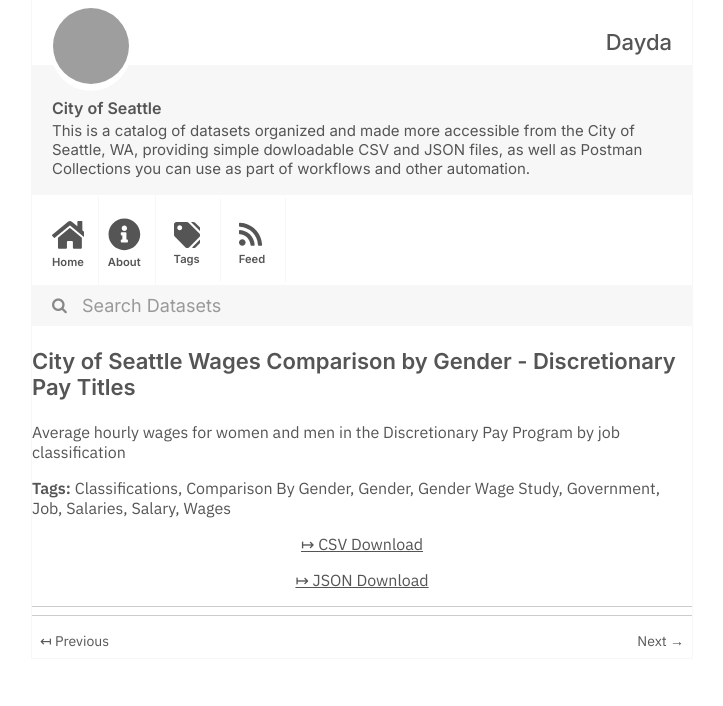
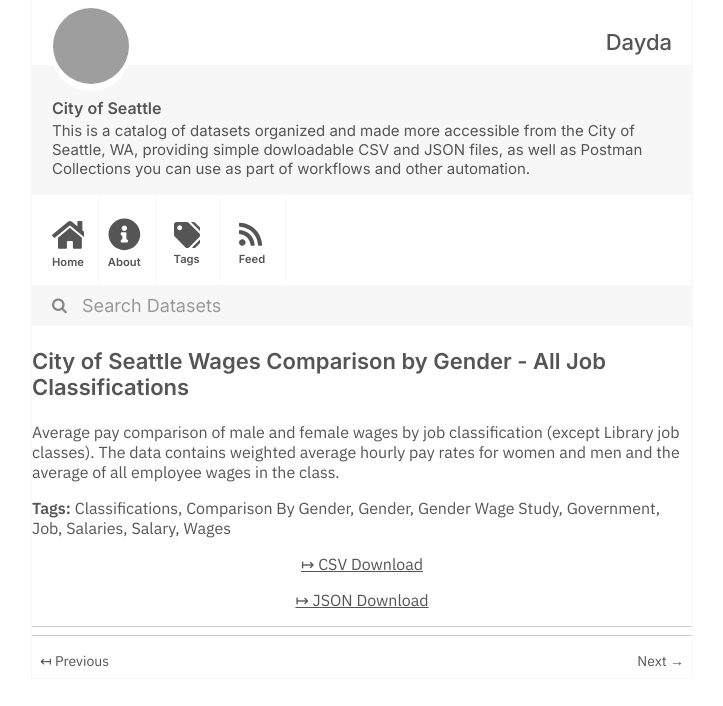
Before and after one commit to dayda-entities/city-of-seattle, a Jekyll site: the page built from _posts/2020-11-10-city-of-seattle-wages-comparis.md, in a window 1280 px wide, cut to the strip 0-706 px from the top of the page. Shown: the whole strip, without its empty margins (278-1001 px from the left). Built offline with Jekyll 4.4.1, drawn with Linux system fonts in a browser that asks for light colours; grey boxes are pictures that could not be loaded.

Commit message:
Publish Data

```diff
--- a/_posts/2020-11-10-city-of-seattle-wages-comparis.md
+++ b/_posts/2020-11-10-city-of-seattle-wages-comparis.md
@@ -1,7 +1,7 @@
 ---
-title: City of Seattle Wages  Comparison by Gender - Discretionary Pay Titles
-created: '2020-11-10T16:59:56.455979'
-modified: '2020-11-10T16:59:56.455986'
+title: City of Seattle Wages  Comparison by Gender - All Job Classifications
+created: '2020-11-10T16:59:18.178750'
+modified: '2020-11-10T16:59:18.178760'
 state: active
 type: dataset
 tags:
@@ -16,9 +16,9 @@ tags:
   - Wages
 groups:
   - Local Government
-csv_url: 'https://data.seattle.gov/api/views/tptv-57gf/rows.csv?accessType=DOWNLOAD'
-json_url: 'https://data.seattle.gov/api/views/tptv-57gf/rows.json?accessType=DOWNLOAD'
+csv_url: 'https://data.seattle.gov/api/views/cf52-s8er/rows.csv?accessType=DOWNLOAD'
+json_url: 'https://data.seattle.gov/api/views/cf52-s8er/rows.json?accessType=DOWNLOAD'
 layout: post
 
 ---
-Average hourly wages for women and men in the Discretionary Pay Program by job classification
+Average pay comparison of male and female wages by job classification (except Library job classes).  The data contains weighted average hourly pay rates for women and men and the average of all employee wages in the class.
```
